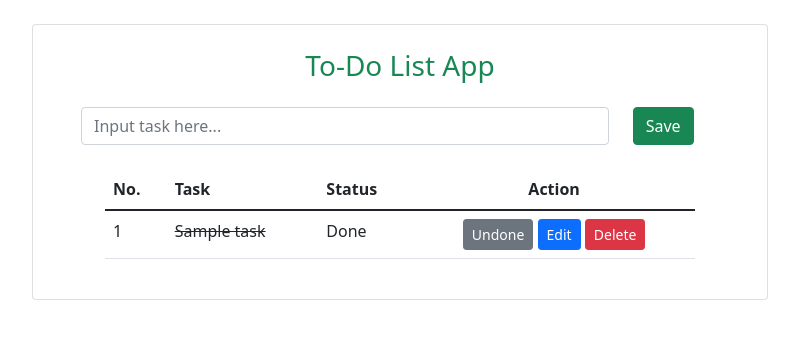
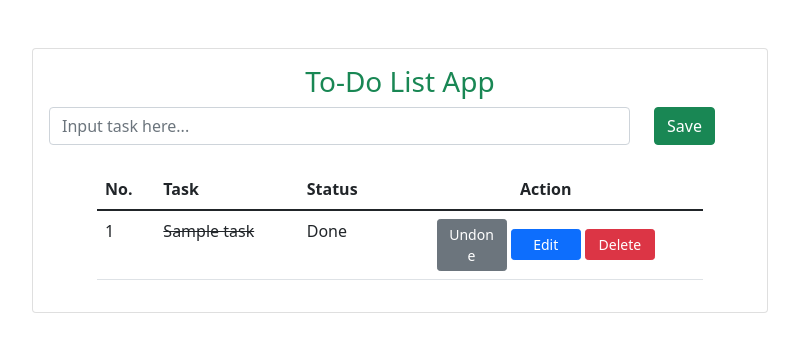
Before and after one commit to abby2727/my-todolist-app, a PHP site: page /index.php in a window 1280 px wide. Shown: the top 360 px of the page, without its empty margins (240-1039 px from the left). Run offline with PHP 8.4, Linux system fonts and the light colour scheme; tables that the repository leaves empty or names only in its code hold one stand-in row (values such as "Sample post").

Commit message:
Fix button

```diff
--- a/index.php
+++ b/index.php
@@ -1,10 +1,10 @@
 <?php include('includes/header.php'); ?>
 
-<div class="container py-4">
+<div class="container py-5">
     <div class="row justify-content-center">
         <div class="col-md-8">
             <div class="card">
-                <div class="card-body p-4">
+                <div class="card-body">
                     <div class="text-center">
                         <h3>
                             <a class="text-success text-decoration-none" href="index.php">To-Do List App</a>
@@ -12,12 +12,12 @@
                     </div>
 
                     <!-- Form (CREATE)-->
-                    <form action="create.php" method="POST" class="m-4">
+                    <form action="create.php" method="POST" class="mb-4">
                         <div class="row">
                             <div class="col-md-10">
                                 <input type="text" name="task" id="task" class="form-control" placeholder="Input task here..." required>
                             </div>
-                            <div class="col-md-2">
+                            <div class="col-md-2 text-right">
                                 <input type="submit" name="submit" class="btn btn-success" value="Save">
                             </div>
                         </div>
@@ -51,7 +51,7 @@
                                             <td><?php echo $count++ ?></td>
                                             <td> <input class="form-control text-center" type="text" name="task" value=" <?php echo $fetch['task_name'] ?> " /> </td>
                                             <td><?php echo $fetch['status'] ?></td>
-                                            <td class="text-center"> <button type="submit" class="btn btn-sm btn-warning">Update</button> </td>
+                                            <td class="text-center"> <button type="submit" class="btn btn-sm btn-warning" style="width: 70px;">Update</button> </td>
                                             <input type="hidden" name="id" value=" <?php echo $fetch['id'] ?> " />
                                         </form>
                                     <?php } else { ?>
@@ -72,18 +72,18 @@
                                                 <?php
                                                 if ($fetch['status'] != "Done") {
                                                     echo
-                                                    '<a href="done_task.php?id=' . $fetch['id'] . '" class="btn btn-sm btn-success">
+                                                    '<a href="done_task.php?id=' . $fetch['id'] . '" class="btn btn-sm btn-success" style="width: 70px;">
                                                         Done
                                                     </a>';
                                                 } else {
                                                     echo
-                                                    '<a href="undone_task.php?id=' . $fetch['id'] . '" class="btn btn-sm btn-secondary">
+                                                    '<a href="undone_task.php?id=' . $fetch['id'] . '" class="btn btn-sm btn-secondary" style="width: 70px;">
                                                         Undone
                                                     </a>';
                                                 }
                                                 ?>
-                                                <a href="index.php?id=<?php echo $fetch['id'] ?>" class="btn btn-sm btn-primary">Edit</a>
-                                                <a href="delete.php?id=<?php echo $fetch['id'] ?>" class="btn btn-sm btn-danger">Delete</a>
+                                                <a href="index.php?id=<?php echo $fetch['id'] ?>" class="btn btn-sm btn-primary" style="width: 70px;">Edit</a>
+                                                <a href="delete.php?id=<?php echo $fetch['id'] ?>" class="btn btn-sm btn-danger" style="width: 70px;">Delete</a>
                                             </td>
                                         </tr>
                                 <?php
```
